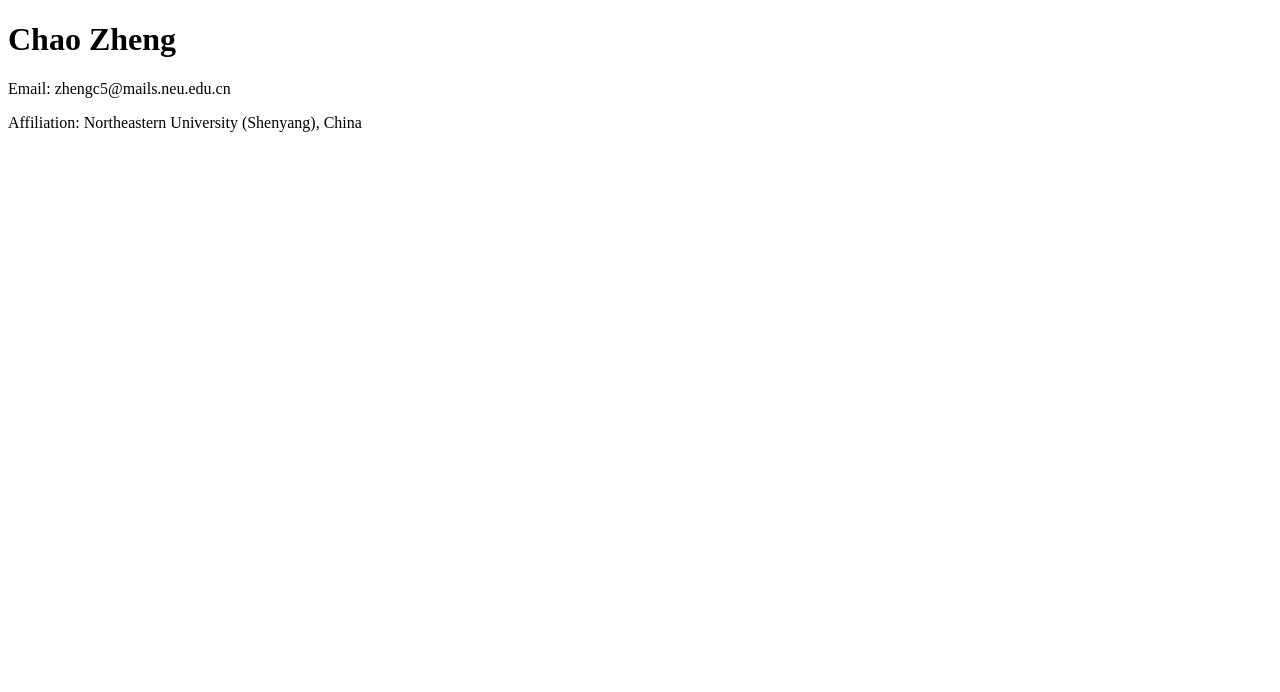
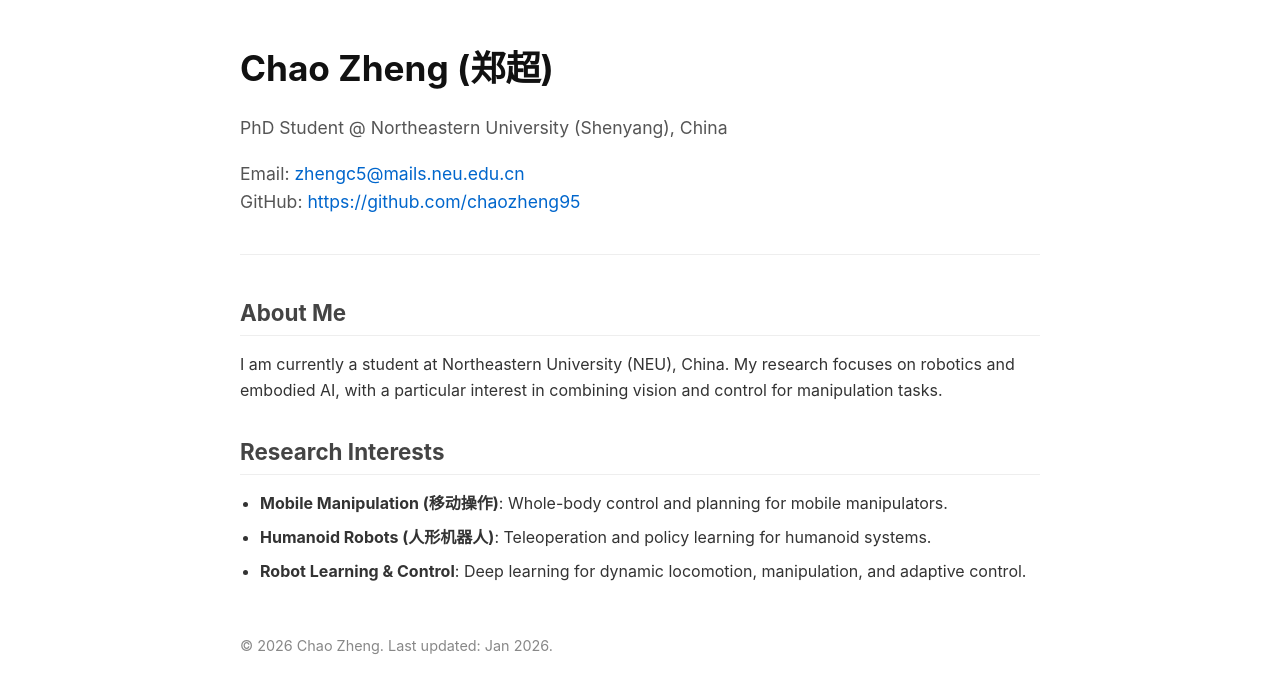
Before and after one commit to chaozheng95/chaozheng95.github.io, a plain HTML site: page index.html in a window 1280 px wide. Drawn offline with Linux system fonts and the light colour scheme.

Commit message:
html_page

```diff
--- a/index.html
+++ b/index.html
@@ -1,9 +1,99 @@
 <!DOCTYPE html>
-<html>
-<head><title>Zheng Chao</title></head>
+<html lang="zh-CN">
+<head>
+    <meta charset="UTF-8">
+    <meta name="viewport" content="width=device-width, initial-scale=1.0">
+    <title>Zheng Chao - Personal Homepage</title>
+    <style>
+        body {
+            font-family: -apple-system, BlinkMacSystemFont, "Segoe UI", Roboto, "Helvetica Neue", Arial, sans-serif;
+            line-height: 1.6;
+            color: #333;
+            max-width: 800px;
+            margin: 0 auto;
+            padding: 40px 20px;
+        }
+        header {
+            margin-bottom: 40px;
+            border-bottom: 1px solid #eee;
+            padding-bottom: 20px;
+        }
+        h1 {
+            margin: 0;
+            font-size: 2.2em;
+            color: #111;
+        }
+        h2 {
+            font-size: 1.4em;
+            margin-top: 30px;
+            margin-bottom: 15px;
+            color: #444;
+            border-bottom: 1px solid #eee;
+            padding-bottom: 5px;
+        }
+        .info {
+            font-size: 1.1em;
+            color: #555;
+            margin-top: 10px;
+        }
+        a {
+            color: #0066cc;
+            text-decoration: none;
+        }
+        a:hover {
+            text-decoration: underline;
+        }
+        ul {
+            padding-left: 20px;
+        }
+        li {
+            margin-bottom: 8px;
+        }
+        .footer {
+            margin-top: 50px;
+            font-size: 0.9em;
+            color: #888;
+        }
+    </style>
+</head>
 <body>
-  <h1>Chao Zheng</h1>
-  <p>Email: zhengc5@mails.neu.edu.cn</p>
-  <p>Affiliation: Northeastern University (Shenyang), China</p>
+
+<header>
+    <h1>Chao Zheng (郑超)</h1>
+    <div class="info">
+        <p>PhD Student @ Northeastern University (Shenyang), China</p>
+        <p>
+            Email: <a href="mailto:zhengc5@mails.neu.edu.cn">zhengc5@mails.neu.edu.cn</a><br>
+            GitHub: <a href="https://github.com/chaozheng95" target="_blank">https://github.com/chaozheng95</a>
+        </p>
+    </div>
+</header>
+
+<section>
+    <h2>About Me</h2>
+    <p>
+        I am currently a student at Northeastern University (NEU), China.
+        My research focuses on robotics and embodied AI, with a particular interest in combining vision and control for manipulation tasks.
+    </p>
+</section>
+
+<section>
+    <h2>Research Interests</h2>
+    <ul>
+        <li><strong>Mobile Manipulation (移动操作)</strong>: Whole-body control and planning for mobile manipulators.</li>
+        <li><strong>Humanoid Robots (人形机器人)</strong>: Teleoperation and policy learning for humanoid systems.</li>
+        <li><strong>Robot Learning & Control</strong>: Deep learning for dynamic locomotion, manipulation, and adaptive control.</li>
+    </ul>
+</section>
+
+<!--<section>-->
+<!--    <h2>Skills</h2>-->
+<!--    <p>Python, C++, ROS/ROS2, PyTorch, React (Web Dev)</p>-->
+<!--</section>-->
+
+<footer class="footer">
+    <p>&copy; 2026 Chao Zheng. Last updated: Jan 2026.</p>
+</footer>
+
 </body>
 </html>
```
